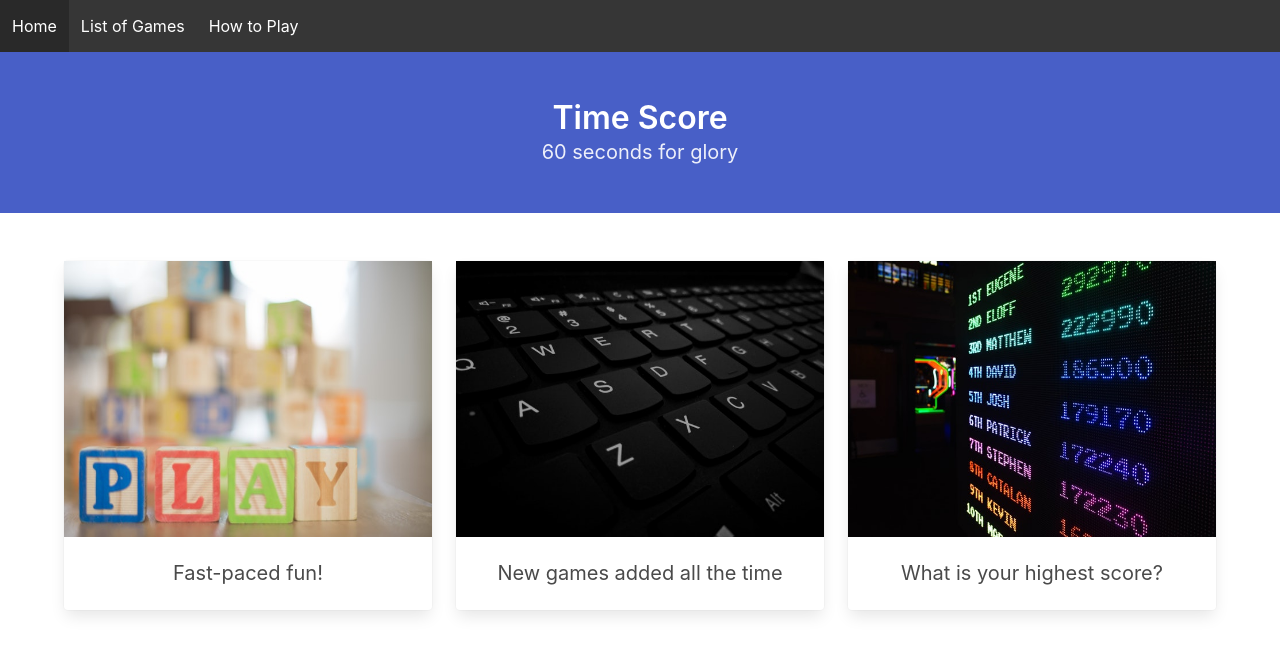
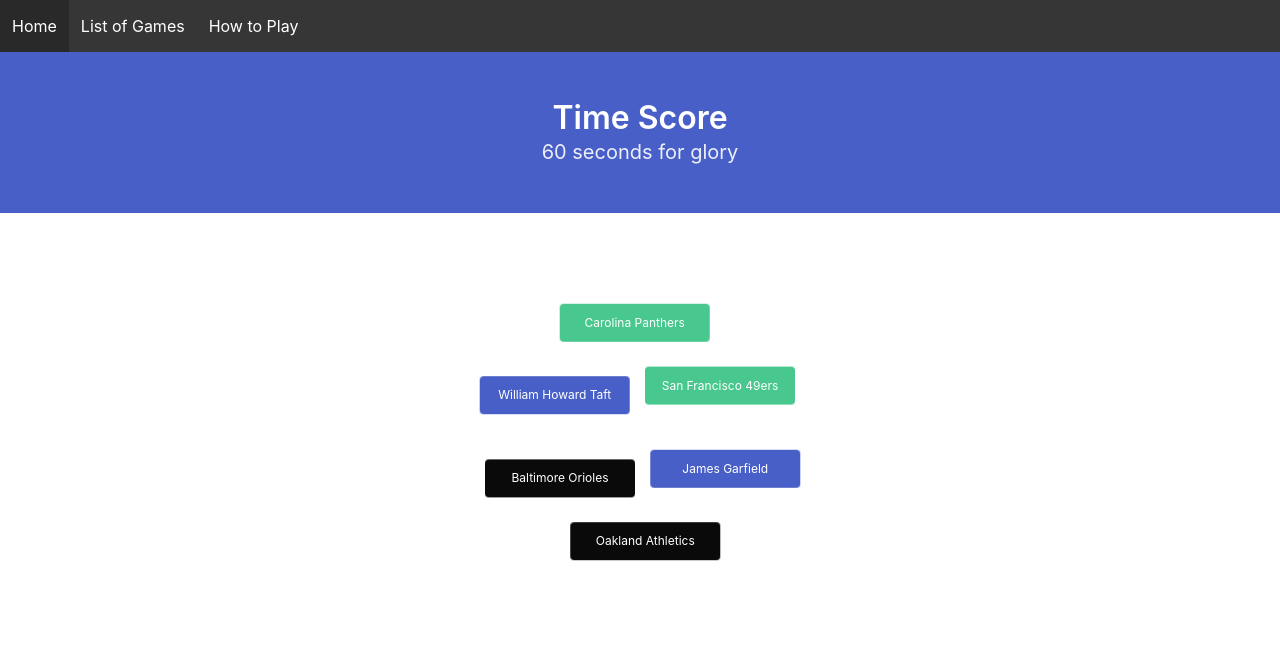
Before and after one commit to Mvcampbell3/time-score-frontend, an Angular app in the folder client/: page / in a window 1280 px wide. Shown: the top 654 px of the page. Built offline with nearby package versions, Linux system fonts and the light colour scheme.

Commit message:
landing animation

```diff
--- a/client/src/app/components/landing/landing.component.html
+++ b/client/src/app/components/landing/landing.component.html
@@ -5,46 +5,23 @@
   </div>
 </section>
 
-<section class="section">
-  <div class="container">
-    <div class="columns has-text-centered">
-      <div class="column">
-        <div class="card">
-          <figure class='image is-4by3'>
-            <img src="../../../assets/images/playblocks.jpg" alt="">
-          </figure>
-          <div class="card-content">
-            <p class="subtitle">
-              Fast-paced fun!
-            </p>
-          </div>
-        </div>
-      </div>
-      <div class="column">
-        <div class="card">
-          <figure class='image is-4by3'>
-            <img src="../../../assets/images/keyboard.jpg" alt="">
-          </figure>
-          <div class="card-content">
-            <p class="subtitle">
-              New games added all the time
-            </p>
-          </div>
-        </div>
-      </div>
-      <div class="column">
-        <div class="card">
-          <figure class='image is-4by3'>
-            <img src="../../../assets/images/highscore.jpg" alt="">
-          </figure>
-          <div class="card-content">
-            <p class="subtitle">
-              What is your highest score?
-            </p>
-          </div>
-        </div>
-      </div>
-    </div>
-
+<div class="outputAnimation" #outputAnimation>
+  <div #roller1 class="outputItem a-1 notification has-text-centered is-link">
+    <p class="popAni">{{rollerContent1}}</p>
   </div>
-</section>
+  <div #roller2 class="outputItem a-2 notification has-text-centered is-black">
+    <p class="popAni">{{rollerContent2}}</p>
+  </div>
+  <div #roller3 class="outputItem a-3 notification has-text-centered is-black">
+    <p class="popAni">{{rollerContent3}}</p>
+  </div>
+  <div #roller4 class="outputItem a-4 notification has-text-centered is-success">
+    <p class="popAni">{{rollerContent4}}</p>
+  </div>
+  <div #roller5 class="outputItem a-5 notification has-text-centered is-success">
+    <p class="popAni">{{rollerContent5}}</p>
+  </div>
+  <div #roller6 class="outputItem a-6 notification has-text-centered is-link">
+    <p class="popAni">{{rollerContent6}}</p>
+  </div>
+</div>
--- a/client/src/app/components/landing/landing.component.scss
+++ b/client/src/app/components/landing/landing.component.scss
@@ -0,0 +1,307 @@
+.outputAnimation {
+  position: relative;
+  height: 1px;
+  width: 150px;
+  margin: 0 auto;
+  top: 200px;
+}
+
+.outputItem {
+  position: absolute;
+  width: 150px;
+  font-size: 12px;
+  padding: 10px;
+}
+
+.a-1 {
+  animation-name: loadIn1;
+  animation-duration: 1.4s;
+  animation-fill-mode: forwards;
+  animation-timing-function: cubic-bezier(0.6, -0.28, 0.735, 0.045);
+}
+.a-2 {
+  animation-name: loadIn2;
+  animation-duration: 1.4s;
+  animation-fill-mode: forwards;
+  animation-timing-function: cubic-bezier(0.6, -0.28, 0.735, 0.045);
+}
+.a-3 {
+  animation-name: loadIn3;
+  animation-duration: 1.4s;
+  animation-fill-mode: forwards;
+  animation-timing-function: cubic-bezier(0.6, -0.28, 0.735, 0.045);
+}
+.a-4 {
+  animation-name: loadIn4;
+  animation-duration: 1.4s;
+  animation-fill-mode: forwards;
+  animation-timing-function: cubic-bezier(0.6, -0.28, 0.735, 0.045);
+}
+.a-5 {
+  animation-name: loadIn5;
+  animation-duration: 1.4s;
+  animation-fill-mode: forwards;
+  animation-timing-function: cubic-bezier(0.6, -0.28, 0.735, 0.045);
+}
+.a-6 {
+  animation-name: loadIn6;
+  animation-duration: 1.4s;
+  animation-fill-mode: forwards;
+  animation-timing-function: cubic-bezier(0.6, -0.28, 0.735, 0.045);
+}
+
+@keyframes loadIn1 {
+  0% {
+    transform: translate(0px, 0px);
+  }
+  50% {
+    transform: translate(0px, -105px);
+  }
+  100% {
+    transform: translate(0px, -105px);
+  }
+}
+
+@keyframes loadIn2 {
+  0% {
+    transform: translate(0px, 0px);
+  }
+  50% {
+    transform: translate(80px, 41px);
+  }
+  100% {
+    transform: translate(80px, 41px);
+  }
+}
+
+@keyframes loadIn3 {
+  0% {
+    transform: translate(0px, 0px);
+  }
+  50% {
+    transform: translate(80px, -41px);
+  }
+  100% {
+    transform: translate(80px, -41px);
+  }
+}
+
+@keyframes loadIn4 {
+  0% {
+    transform: translate(0px, 0px);
+  }
+  50% {
+    transform: translate(-80px, -41px);
+  }
+  100% {
+    transform: translate(-80px, -41px);
+  }
+}
+
+@keyframes loadIn5 {
+  0% {
+    transform: translate(0px, 0px);
+  }
+  50% {
+    transform: translate(-80px, 41px);
+  }
+  100% {
+    transform: translate(-80px, 41px);
+  }
+}
+
+@keyframes loadIn6 {
+  0% {
+    transform: translate(0px, 0px);
+  }
+  50% {
+    transform: translate(0px, 105px);
+  }
+  100% {
+    transform: translate(0px, 105px);
+  }
+}
+
+// b moves
+.b-1 {
+  transform: translate(0px, -105px);
+  animation: rotate1 12s infinite cubic-bezier(0.6, -0.28, 0.735, 0.045)
+    forwards;
+}
+
+.b-2 {
+  transform: translate(80px, 41px);
+  animation: rotate2 12s infinite cubic-bezier(0.6, -0.28, 0.735, 0.045)
+    forwards;
+}
+
+.b-3 {
+  transform: translate(80px, -41px);
+  animation: rotate3 12s infinite cubic-bezier(0.6, -0.28, 0.735, 0.045)
+    forwards;
+}
+
+.b-4 {
+  transform: translate(-80px, -41px);
+  animation: rotate4 12s infinite cubic-bezier(0.6, -0.28, 0.735, 0.045)
+    forwards;
+}
+
+.b-5 {
+  transform: translate(-80px, 41px);
+  animation: rotate5 12s infinite cubic-bezier(0.6, -0.28, 0.735, 0.045)
+    forwards;
+}
+
+.b-6 {
+  transform: translate(0px, 105px);
+  animation: rotate6 12s infinite cubic-bezier(0.6, -0.28, 0.735, 0.045)
+    forwards;
+}
+
+.popAni {
+  animation: popper 2s 0.8s infinite cubic-bezier(0.6, -0.28, 0.735, 0.045)
+    forwards;
+}
+
+@keyframes popper {
+  0%,
+  100% {
+    opacity: 1;
+  }
+  50% {
+    opacity: 0;
+  }
+}
+
+@keyframes rotate1 {
+  0%,
+  100% {
+    transform: translate(0px, -105px);
+  }
+  17% {
+    transform: translate(80px, -41px);
+  }
+  33% {
+    transform: translate(80px, 41px);
+  }
+  50% {
+    transform: translate(0px, 105px);
+  }
+  67% {
+    transform: translate(-80px, 41px);
+  }
+  83% {
+    transform: translate(-80px, -41px);
+  }
+}
+
+@keyframes rotate2 {
+  0%,
+  100% {
+    transform: translate(80px, 41px);
+  }
+  17% {
+    transform: translate(0px, 105px);
+  }
+  33% {
+    transform: translate(-80px, 41px);
+  }
+  50% {
+    transform: translate(-80px, -41px);
+  }
+  67% {
+    transform: translate(0px, -105px);
+  }
+  83% {
+    transform: translate(80px, -41px);
+  }
+}
+
+@keyframes rotate3 {
+  0%,
+  100% {
+    transform: translate(80px, -41px);
+  }
+  17% {
+    transform: translate(80px, 41px);
+  }
+  33% {
+    transform: translate(0px, 105px);
+  }
+  50% {
+    transform: translate(-80px, 41px);
+  }
+  67% {
+    transform: translate(-80px, -41px);
+  }
+  83% {
+    transform: translate(0px, -105px);
+  }
+}
+
+@keyframes rotate4 {
+  0%,
+  100% {
+    transform: translate(-80px, -41px);
+  }
+  17% {
+    transform: translate(0px, -105px);
+  }
+  33% {
+    transform: translate(80px, -41px);
+  }
+  50% {
+    transform: translate(80px, 41px);
+  }
+  67% {
+    transform: translate(0px, 105px);
+  }
+  83% {
+    transform: translate(-80px, 41px);
+  }
+}
+
+@keyframes rotate5 {
+  0%,
+  100% {
+    transform: translate(-80px, 41px);
+  }
+  17% {
+    transform: translate(-80px, -41px);
+  }
+  33% {
+    transform: translate(0px, -105px);
+  }
+  50% {
+    transform: translate(80px, -41px);
+  }
+  67% {
+    transform: translate(80px, 41px);
+  }
+  83% {
+    transform: translate(0px, 105px);
+  }
+}
+
+@keyframes rotate6 {
+  0%,
+  100% {
+    transform: translate(0px, 105px);
+  }
+  17% {
+    transform: translate(-80px, 41px);
+  }
+  33% {
+    transform: translate(-80px, -41px);
+  }
+  50% {
+    transform: translate(0px, -105px);
+  }
+  67% {
+    transform: translate(80px, -41px);
+  }
+  83% {
+    transform: translate(80px, 41px);
+  }
+}
--- a/client/src/app/components/landing/landing.component.ts
+++ b/client/src/app/components/landing/landing.component.ts
@@ -1,4 +1,8 @@
-import { Component, OnInit } from '@angular/core';
+import { Component, OnInit, ViewChild, ElementRef } from '@angular/core';
+
+import baseballTeams from '../../gameSeeds/baseball';
+import footballTeams from '../../gameSeeds/football';
+import presidents from '../../gameSeeds/presidents';
 
 @Component({
   selector: 'app-landing',
@@ -7,9 +11,67 @@ import { Component, OnInit } from '@angular/core';
 })
 export class LandingComponent implements OnInit {
 
+  @ViewChild('outputAnimation', { static: true }) outputAnimation: ElementRef;
+  @ViewChild('roller1', { static: true }) roller1: ElementRef;
+  @ViewChild('roller2', { static: true }) roller2: ElementRef;
+  @ViewChild('roller3', { static: true }) roller3: ElementRef;
+  @ViewChild('roller4', { static: true }) roller4: ElementRef;
+  @ViewChild('roller5', { static: true }) roller5: ElementRef;
+  @ViewChild('roller6', { static: true }) roller6: ElementRef;
+
+  rollerContent1: string = 'Theodore Roosevelt';
+  rollerContent2: string = 'Tampa Bay Rays';
+  rollerContent3: string = 'Atlant Braves';
+  rollerContent4: string = 'Tampa Bay Buccaneers';
+  rollerContent5: string = 'Kansas City Chiefs';
+  rollerContent6: string = 'Thomas Jefferson';
+
+  presidentArray: string[] = [];
+  mlbArray: string[] = [];
+  nflArray: string[] = [];
+  nameChangeTimer: any;
+
   constructor() { }
 
   ngOnInit() {
+    presidents.answers.forEach(president => this.presidentArray.push(president.display_value));
+    baseballTeams.answers.forEach(team => this.mlbArray.push(team.display_value));
+    footballTeams.answers.forEach(team => this.nflArray.push(team.display_value))
+
+    this.startNameChangeTimer()
+    setTimeout(() => {
+      this.rollerRemoveAddClass('a', 'b')
+
+    }, 800)
   }
 
+  rollerRemoveAddClass(classname1, classname2) {
+    this.roller1.nativeElement.classList.remove(`${classname1}-1`)
+    this.roller1.nativeElement.classList.add(`${classname2}-1`)
+    this.roller2.nativeElement.classList.remove(`${classname1}-2`)
+    this.roller2.nativeElement.classList.add(`${classname2}-2`)
+    this.roller3.nativeElement.classList.remove(`${classname1}-3`)
+    this.roller3.nativeElement.classList.add(`${classname2}-3`)
+    this.roller4.nativeElement.classList.remove(`${classname1}-4`)
+    this.roller4.nativeElement.classList.add(`${classname2}-4`)
+    this.roller5.nativeElement.classList.remove(`${classname1}-5`)
+    this.roller5.nativeElement.classList.add(`${classname2}-5`)
+    this.roller6.nativeElement.classList.remove(`${classname1}-6`)
+    this.roller6.nativeElement.classList.add(`${classname2}-6`)
+  }
+
+  startNameChangeTimer() {
+    this.nameChangeTimer = setInterval(() => {
+      this.rollerContent1 = this.presidentArray[this.randomNumberForArray(this.presidentArray)]
+      this.rollerContent2 = this.mlbArray[this.randomNumberForArray(this.mlbArray)];
+      this.rollerContent3 = this.mlbArray[this.randomNumberForArray(this.mlbArray)];
+      this.rollerContent4 = this.nflArray[this.randomNumberForArray(this.nflArray)];
+      this.rollerContent5 = this.nflArray[this.randomNumberForArray(this.nflArray)];
+      this.rollerContent6 = this.presidentArray[this.randomNumberForArray(this.presidentArray)];
+    }, 2000)
+  }
+
+  randomNumberForArray(array: string[]): number {
+    return Math.floor(Math.random() * array.length);
+  }
 }
```
